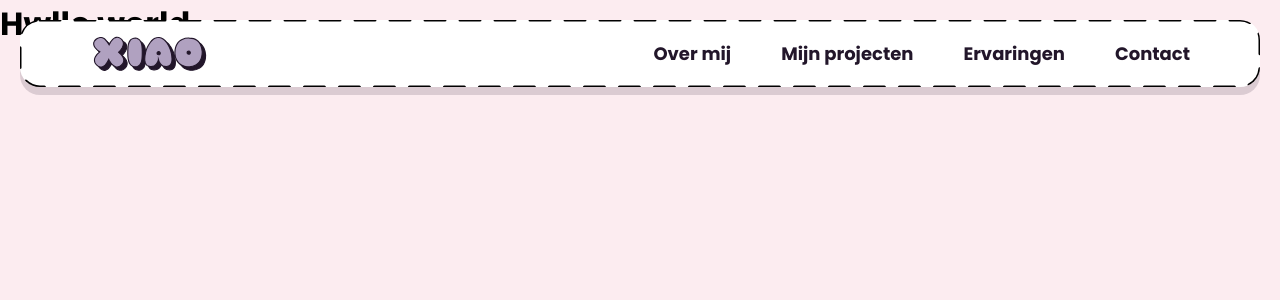
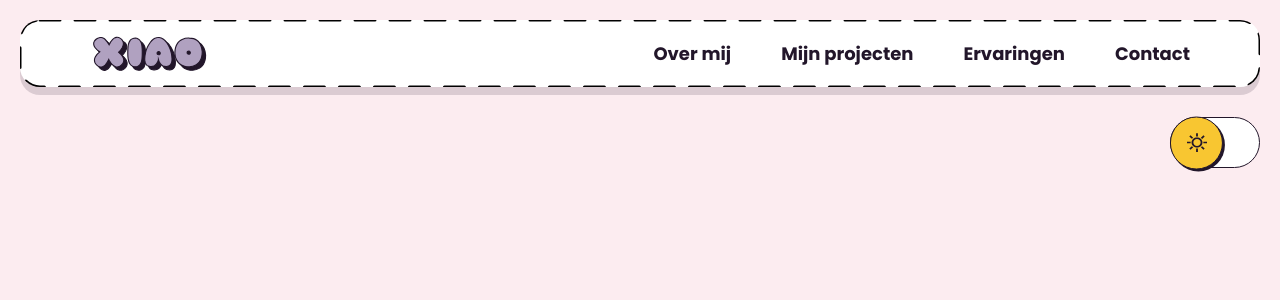
Before and after one commit to xiaonanpols21/Portfolio, a Next.js app: page / in a window 1280 px wide. Shown: the top 300 px of the page. Built offline with nearby package versions, Linux system fonts and the light colour scheme.

Commit message:
dark mode switch done, moet nog werkend

```diff
--- a/src/app/page.js
+++ b/src/app/page.js
@@ -1,7 +1,9 @@
+import Hero from "@/components/hero";
+
 import "../styles/index.scss";
 
 export default function Home() {
     return (
-        <h1>Hwllo world</h1>
+        <Hero/>
     );
 }
--- a/src/components/global/header/header.module.scss
+++ b/src/components/global/header/header.module.scss
@@ -53,7 +53,7 @@
             background-color: rgba($purple, 0.5);
             border: 1px solid $black;
             border-radius: 5px;
-            box-shadow: 2px 2px 0px 0px $black;
+            box-shadow: $box-shadow;
 
             span {
                 position:absolute;
--- /dev/null
+++ b/src/components/hero/hero.module.scss
@@ -0,0 +1,76 @@
+@import "../../styles/variables.scss";
+
+.section {
+    margin-top: 4.188rem + 1.875rem; // 67px 30px
+    padding: 20px;
+
+    label {
+        position: relative;
+        display: flex;
+        width: 5.625rem; // 90px
+        height: 3.188rem; // 51px
+        margin-left: auto;
+
+
+        input {
+            opacity: 0;
+
+            &:checked + span {
+                &:before {
+                    background-color: $purple;
+                    transform: translate(100%, -50%);
+                    -webkit-transform: translate(100%, -50%);
+                    -ms-transform: translate(100%, -50%);
+                }
+
+                &:after {
+                    background-image: url("../../../public/img/icons/moon.svg");
+                    transform: translate(220%, -50%);
+                }
+            }
+        }
+
+        span {
+            position: absolute;
+            top: 0;
+            left: 0;
+            right: 0;
+            bottom: 0;
+            background-color: $white;
+            border: 1px solid $black;
+            border-radius: 3.125rem; // 50px
+            transition: .4s;
+            -webkit-transition: .4s;
+            cursor: pointer;
+
+            &:before {
+                content: "";
+                position: absolute;
+                top: 50%;
+                width: 3.188rem;
+                height: 3.188rem;
+                background-color: $yellow;
+                border: 1px solid $black;
+                box-shadow: $box-shadow;
+                border-radius: 3.188rem;
+                transform: translate(-2%, -50%);
+                transition: .4s;
+                -webkit-transition: .4s;
+            }
+
+            &:after {
+                content: "";
+                position: absolute;
+                left: 30%;
+                top: 50%;
+                transform: translate(-50%, -50%);
+                height: 1.25rem;
+                aspect-ratio: 1/1;
+                background-image: url("../../../public/img/icons/sun.svg");
+                background-repeat: no-repeat;
+                background-size: contain;
+                transition: .4s;
+            }
+        }
+    }
+}
--- /dev/null
+++ b/src/components/hero/index.js
@@ -0,0 +1,12 @@
+import styles from "./hero.module.scss";
+
+export default function Hero() {
+    return (
+        <section className={styles.section}>
+            <label>
+                <input type="checkbox"/>
+                <span></span>
+            </label>
+        </section>
+    )
+}
--- a/src/styles/variables.scss
+++ b/src/styles/variables.scss
@@ -6,6 +6,9 @@ $pink: #E54E6D;
 $yellow: #F8C631;
 $blue: #1DA0F2;
 $white: #FFFFFF;
+
+// Variables
+$box-shadow: 2px 2px 0px 0px $black;
 
 // Font
 @mixin f14 {
```
Also changed, not shown: public/img/icons/moon.svg (added), public/img/icons/sun.svg (added).
